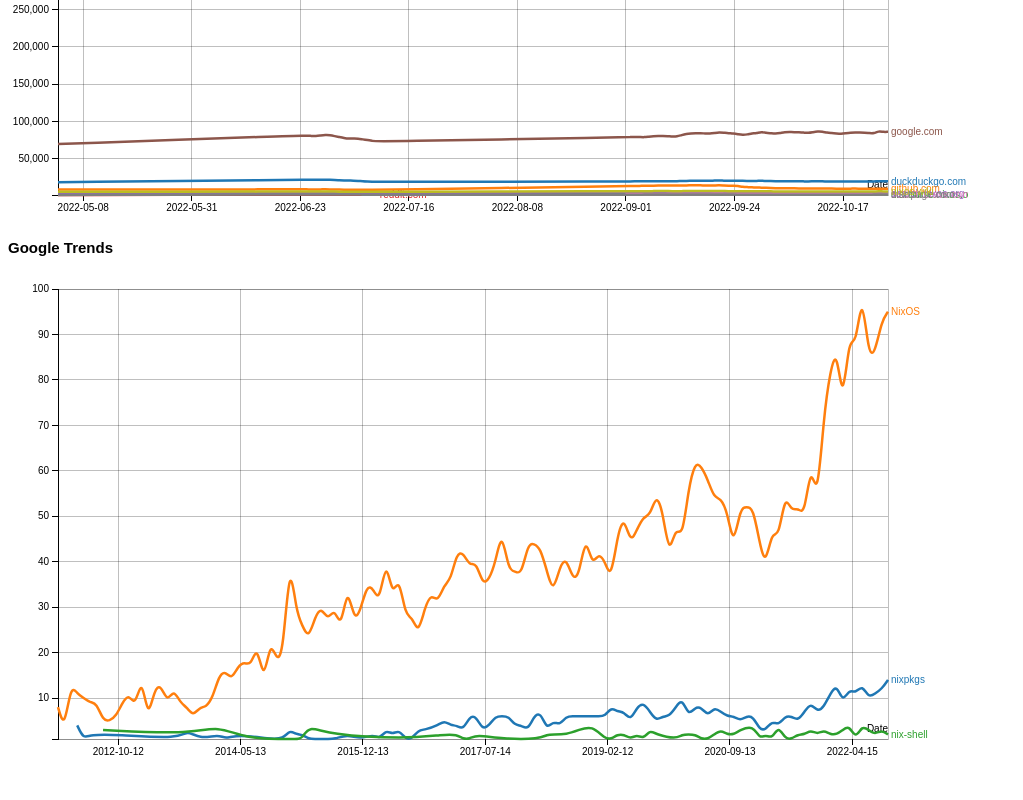
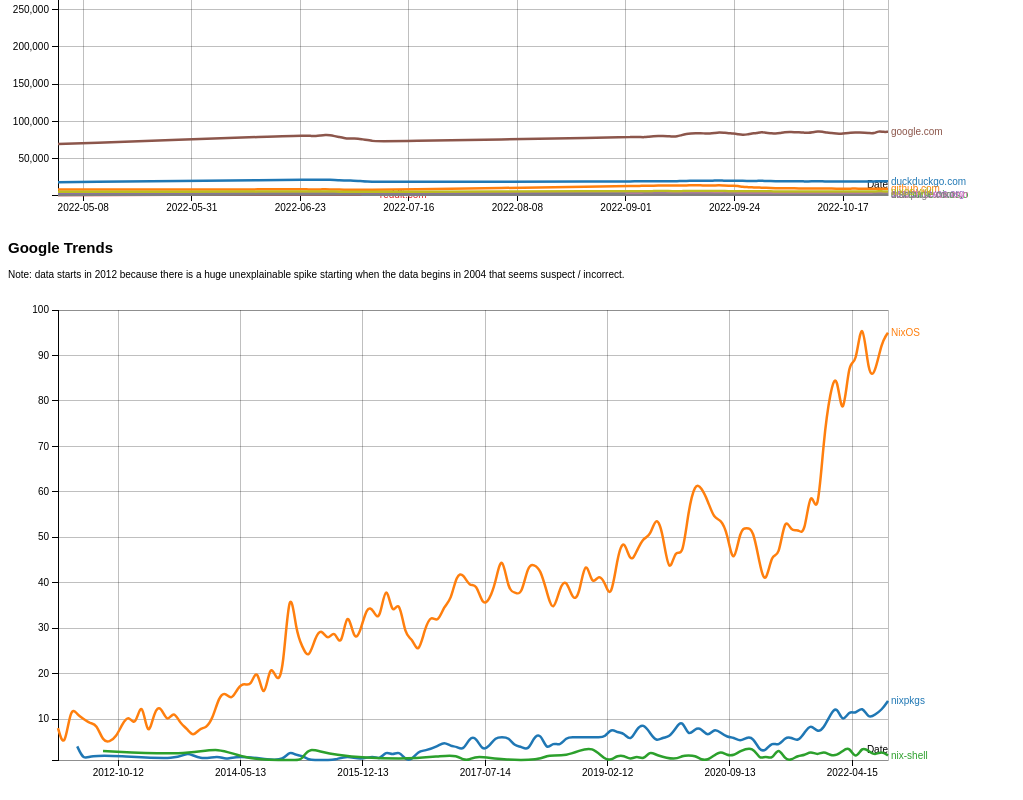
Before and after one commit to NixOS/nixos-metrics, a plain HTML site: page index.html in a window 1280 px wide. Shown: the part 1442-2242 px from the top of the page, without its empty margins (0-1023 px from the left). Before the commit the page ends 2221 px from the top, so only its background shows below. Drawn offline with nearby package versions, Linux system fonts and the light colour scheme.

Commit message:
add disclaimer about google data

```diff
--- a/index.html
+++ b/index.html
@@ -47,6 +47,7 @@ body {
 </div>
 <div id="gtrends">
   <h2>Google Trends</h2>
+  <p>Note: data starts in 2012 because there is a huge unexplainable spike starting when the data begins in 2004 that seems suspect / incorrect.</p>
 </div>
 </div>
 <script src="https://d3js.org/d3.v3.js"></script>
```
